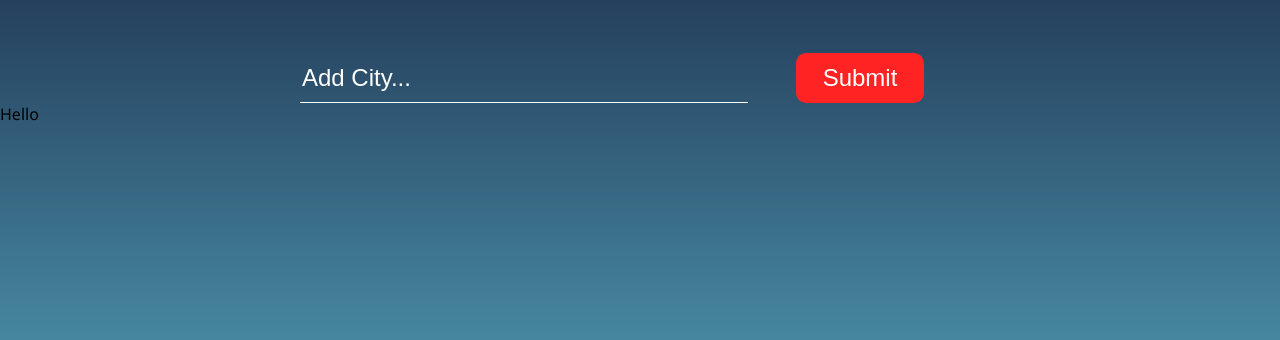
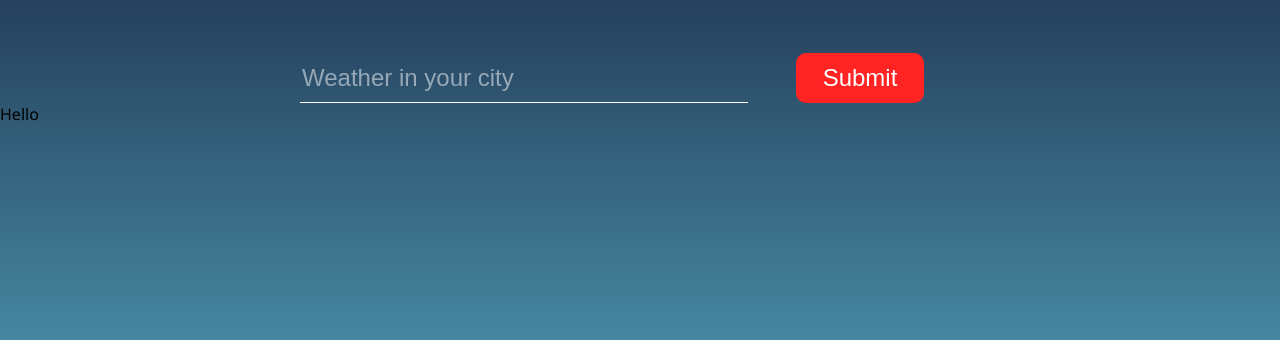
Before and after one commit to Jonathan-Challenger/Web-Dev, a PHP site: page /weather.html in a window 1280 px wide. Shown: the part 163-503 px from the top of the page. Run offline with PHP 8.4, Linux system fonts and the light colour scheme.

Commit message:
Changing placeholder and making it slightly see through

```diff
--- a/SmallerProjects/WeatherApp/weather.css
+++ b/SmallerProjects/WeatherApp/weather.css
@@ -54,6 +54,7 @@ input#input-text:focus {
 input#input-text::placeholder {
     color: white;
     font-size:1.5rem;
+    opacity: 0.5;
 }
 
 button#add-button {
--- a/SmallerProjects/WeatherApp/weather.html
+++ b/SmallerProjects/WeatherApp/weather.html
@@ -12,7 +12,7 @@
         <h1>Simple Weather App</h1>
     </div>
     <div class="form">
-        <input type="text" id="input-text" placeholder="Add City...">
+        <input type="text" id="input-text" placeholder="Weather in your city">
         <button id="add-button" type="button">Submit</button>
     </div>
     <div class="container">
```
